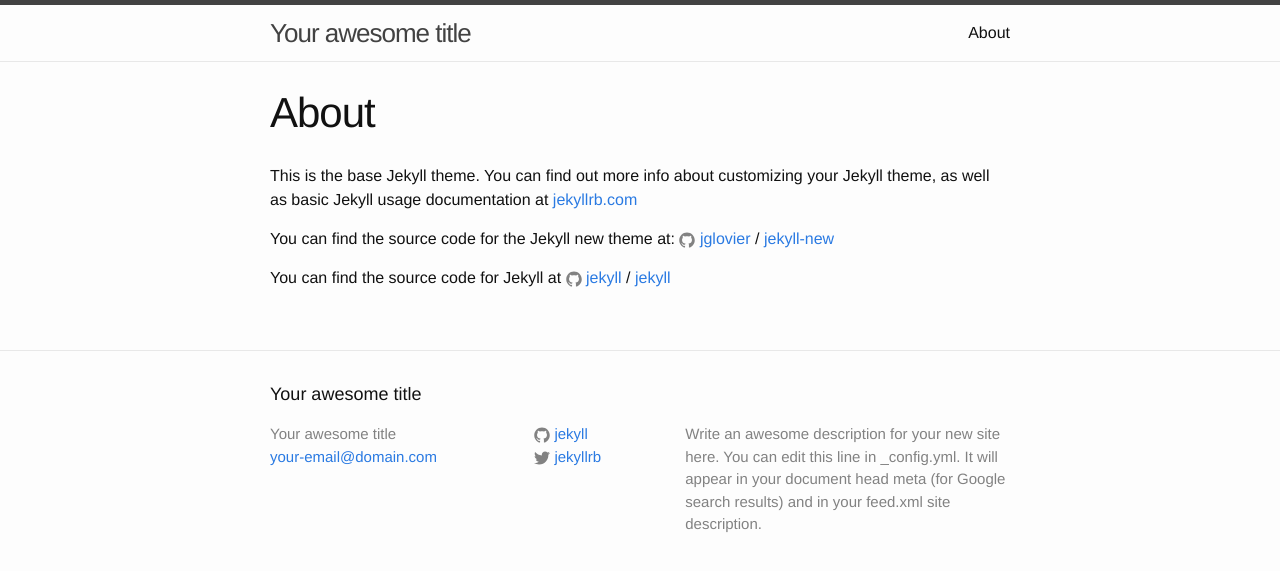
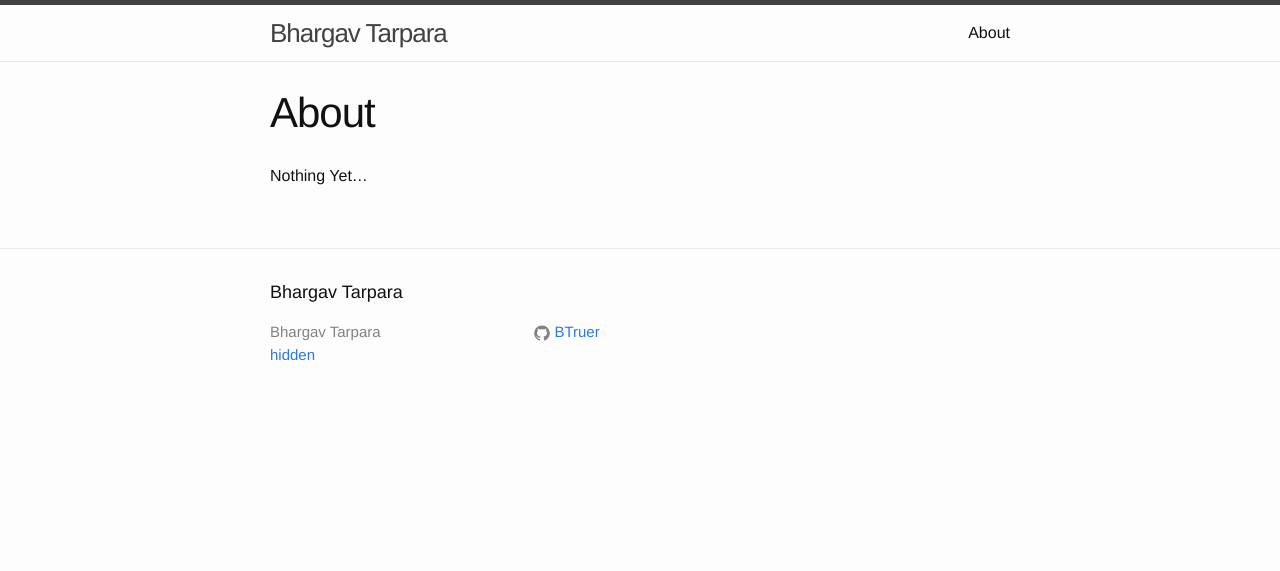
Before and after one commit to BTruer/BTruer.github.io, a Jekyll site: the page built from about.md, in a window 1280 px wide. Shown: the top 571 px of the page. Built offline with Jekyll 4.4.1, drawn with Linux system fonts in a browser that asks for light colours.

Commit message:
blog post1

```diff
--- a/_config.yml
+++ b/_config.yml
@@ -6,16 +6,13 @@
 # 'jekyll serve'. If you change this file, please restart the server process.
 
 # Site settings
-title: Your awesome title
-email: your-email@domain.com
+title: Bhargav Tarpara
+email: hidden
 description: > # this means to ignore newlines until "baseurl:"
-  Write an awesome description for your new site here. You can edit this
-  line in _config.yml. It will appear in your document head meta (for
-  Google search results) and in your feed.xml site description.
-baseurl: "" # the subpath of your site, e.g. /blog
-url: "http://yourdomain.com" # the base hostname & protocol for your site
-twitter_username: jekyllrb
-github_username:  jekyll
+
+baseurl: "/" # the subpath of your site, e.g. /blog
+url: "BTruer.github.io" # the base hostname & protocol for your site
+github_username:  BTruer
 
 # Build settings
 markdown: kramdown
--- a/about.md
+++ b/about.md
@@ -3,13 +3,4 @@
 title: About
 permalink: /about/
 ---
-
-This is the base Jekyll theme. You can find out more info about customizing your Jekyll theme, as well as basic Jekyll usage documentation at [jekyllrb.com](http://jekyllrb.com/)
-
-You can find the source code for the Jekyll new theme at:
-{% include icon-github.html username="jglovier" %} /
-[jekyll-new](https://github.com/jglovier/jekyll-new)
-
-You can find the source code for Jekyll at
-{% include icon-github.html username="jekyll" %} /
-[jekyll](https://github.com/jekyll/jekyll)
+Nothing Yet...
```
Also changed, not shown: _posts/2016-05-19-From-Nothing-to-Something---How-to-Build-a-Static-Website-with-Github-and-Jekyll.md (added, +83 -0 lines), _posts/2016-05-19-welcome-to-jekyll.markdown (deleted, +0 -25 lines).
